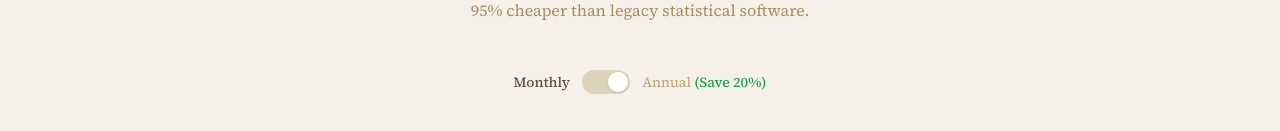
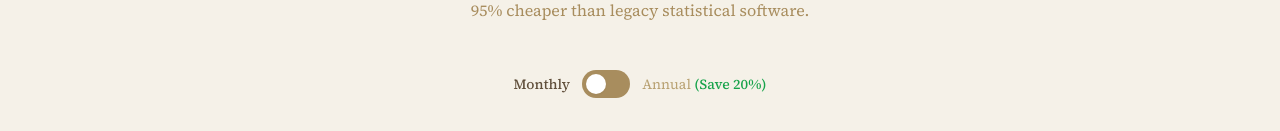
Before and after one commit to macsermkiat/chatbot_SampleSize, a Next.js app in the folder frontend/: page /pricing in a window 1280 px wide. Shown: the part 181-312 px from the top of the page. Built offline with nearby package versions, Linux system fonts and the light colour scheme.

Commit message:
fix: pricing toggle looks inactive in monthly state
Make toggle track visually active in both positions by using
bg-parchment-600 instead of bg-parchment-300. Fix knob positioning
with explicit left-1/top-1 anchor and proper translate values.

```diff
--- a/frontend/src/app/pricing/PricingClient.tsx
+++ b/frontend/src/app/pricing/PricingClient.tsx
@@ -100,24 +100,25 @@ export default function PricingClient() {
         {/* Annual toggle */}
         <div className="flex items-center justify-center gap-3 mb-10">
           <span
-            className={`text-sm ${!annual ? "text-parchment-900 font-medium" : "text-parchment-500"}`}
+            className={`text-sm transition-colors ${!annual ? "text-parchment-900 font-medium" : "text-parchment-500"}`}
           >
             Monthly
           </span>
           <button
             onClick={() => setAnnual(!annual)}
-            className={`relative w-12 h-6 rounded-full transition-colors ${
-              annual ? "bg-parchment-700" : "bg-parchment-300"
+            aria-pressed={annual}
+            className={`relative w-12 h-7 rounded-full transition-colors ${
+              annual ? "bg-parchment-700" : "bg-parchment-600"
             }`}
           >
             <span
-              className={`absolute top-0.5 w-5 h-5 bg-white rounded-full shadow transition-transform ${
-                annual ? "translate-x-6" : "translate-x-0.5"
+              className={`absolute top-1 left-1 w-5 h-5 bg-white rounded-full shadow-sm transition-transform duration-200 ${
+                annual ? "translate-x-5" : "translate-x-0"
               }`}
             />
           </button>
           <span
-            className={`text-sm ${annual ? "text-parchment-900 font-medium" : "text-parchment-500"}`}
+            className={`text-sm transition-colors ${annual ? "text-parchment-900 font-medium" : "text-parchment-500"}`}
           >
             Annual{" "}
             <span className="text-green-600 font-medium">(Save 20%)</span>
```
